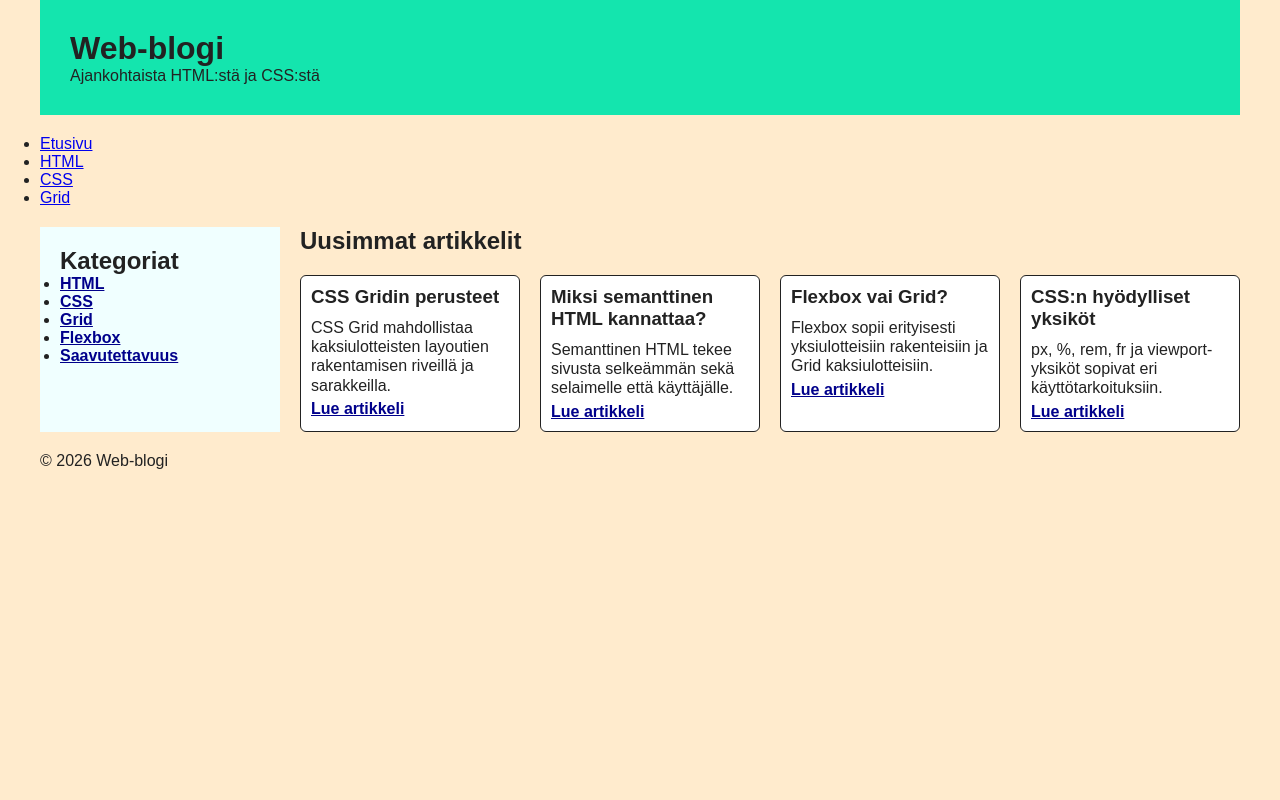
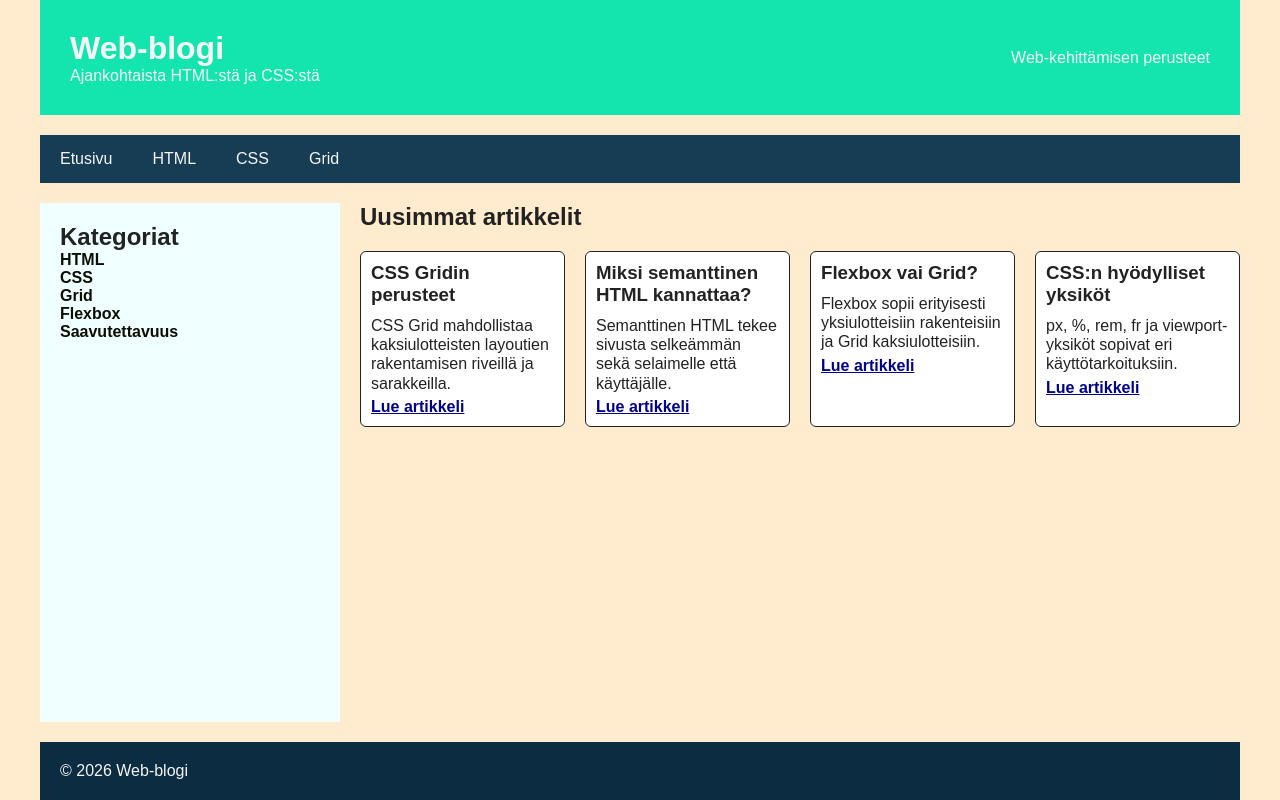
Before and after one commit to MarkoMuhonen/Webkehitys, a plain HTML site: page gridi-blogi.html in a window 1280 px wide. Drawn offline with Linux system fonts and the light colour scheme.

Commit message:
5.10. tunnin muokkaukset

```diff
--- a/css/gridi-blogi.css
+++ b/css/gridi-blogi.css
@@ -10,31 +10,81 @@ body{
     color: #222;
 }
 
+
+/*************************************************
+|       KOKO SIVUN GRIDI  (kaikilla sivuilla)
+**************************************************/
+
 .container {
     display: grid;
-    grid-template-columns: 20% 1fr;
+    grid-template-columns: 25% 1fr;
     /* nimetyt alueet */
     grid-template-areas:
     "header header"
     "nav nav"
     "sidebar main"
     "footer footer";
+    /* main ja sidebar ottavat kaiken liikenenvän korkeuden */
+    grid-template-rows:
+    auto
+    auto
+    1fr
+    auto;
+
+    min-height: 100vh;
     gap: 20px;
     max-width: 1200px;
     margin: 0 auto; /* keskittää layoutin vaakasuunnassa */
     /* padding: 20px; */
 }
 
+/*************************************************
+|       HEADER  (kaikilla sivuilla)
+**************************************************/
+
 .header {
     grid-area: header;
+    display: flex;
+    justify-content: space-between;
+    align-items: center; /* pystysuuntainen keskitys */
     background-color: rgb(20,229,174);
     padding: 30px;
     margin: 0;
+    color: whitesmoke;
 }
+
+/*************************************************
+|       NAVIGAATIO  (kaikilla sivuilla)
+**************************************************/
+
 
 .nav {
     grid-area: nav;
+    background-color: rgb(23, 61, 85);
 }
+
+/* flexillä valikot */
+.nav ul {
+    display: flex;
+    list-style: none;
+}
+
+.nav a {
+    display: block;     /* iso klikattava alue */
+    color: whitesmoke;
+    text-decoration: none;
+    padding: 15px 20px;
+}
+
+.nav a:hover, .nav {
+    background-color:
+
+}
+
+/*************************************************
+|       MAIN  (kaikilla sivuilla)
+**************************************************/
+
 
 .main  {
     grid-area: main;
@@ -43,6 +93,11 @@ body{
 .main h2 {
     margin-bottom: 20px;
 }
+
+/*************************************************
+|       ARTIKKELIKORTIT  (kaikilla sivuilla)
+**************************************************/
+
 
 .article-grid {
     display: grid;
@@ -71,25 +126,41 @@ body{
     font-weight: bold;
 }
 
+/********************************************
+*       SIDEBAR (kaikilla sivuilla)
+*********************************************/
+
+
 .sidebar {
     grid-area: sidebar;
     background-color: azure;
     padding: 20px;
+
 }
 
 .sidebar ul {
-    list.style: none;
+    list-style: none;
 }
 
 .sidebar a {
-    color: darkblue;
+    color: rgb(10,15,2);
     font-weight: bold;
+    text-decoration: none;
 }
 
 .sidebar a:hover {
     color: orange;
 }
 
+
+/********************************************
+*       FOOTER (kaikilla sivuilla)
+*********************************************/
+
+
 .footer {
-
+    grid-area: footer;
+    background-color: rgb(12, 44, 65);
+    color: whitesmoke;
+    padding: 20px;
 }
--- a/gridi-blogi.html
+++ b/gridi-blogi.html
@@ -3,8 +3,7 @@
 
 <head>
   <meta charset="UTF-8">
-  <meta name="viewport"
-        content="width=device-width, initial-scale=1.0">
+  <meta name="viewport" content="width=device-width, initial-scale=1.0">
 
   <title>Web-blogi</title>
 
@@ -17,8 +16,13 @@
 
     <!--Header-->
     <header class="header">
+      <div>
         <h1>Web-blogi</h1>
         <p>Ajankohtaista HTML:stä ja CSS:stä</p>
+      </div>
+      <div class="header-info">
+        Web-kehittämisen perusteet
+      </div>
     </header>
 
     <!--Erillinen navigaatioheadern alla-->
@@ -38,7 +42,7 @@
       <!--Artikkelien container, automaattisesti rivittyvä-->
       <div class="article-grid">
         <!--Yksittäisten korttien asetukset-->
-        <article class="card" >
+        <article class="card">
           <h3>CSS Gridin perusteet</h3>
 
           <p>
@@ -49,7 +53,7 @@
           <a href="#">Lue artikkeli</a>
         </article>
 
-        <article class="card" >
+        <article class="card">
           <h3>Miksi semanttinen HTML kannattaa?</h3>
 
           <p>
```
Lines whose indentation alone changed are shown as unchanged.
